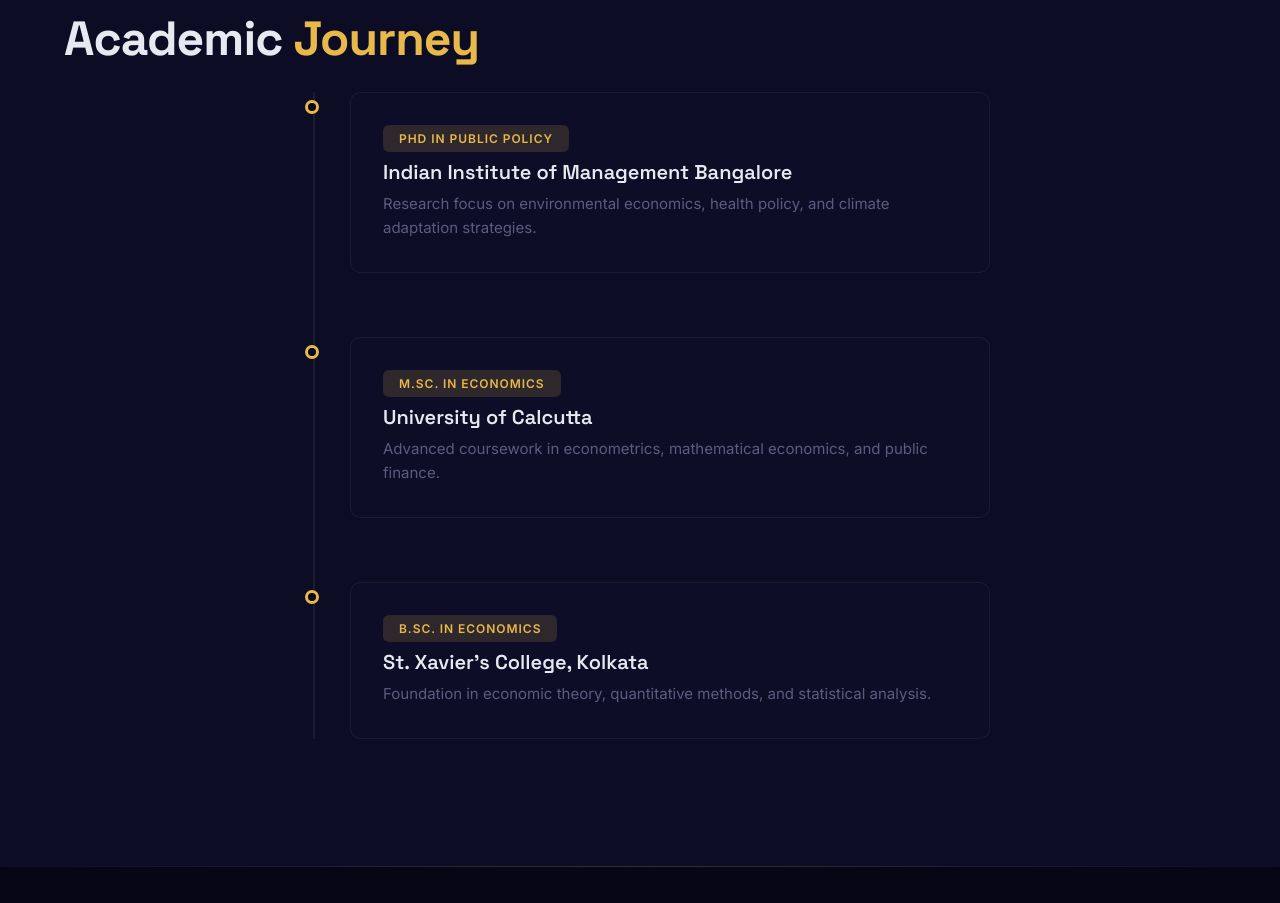
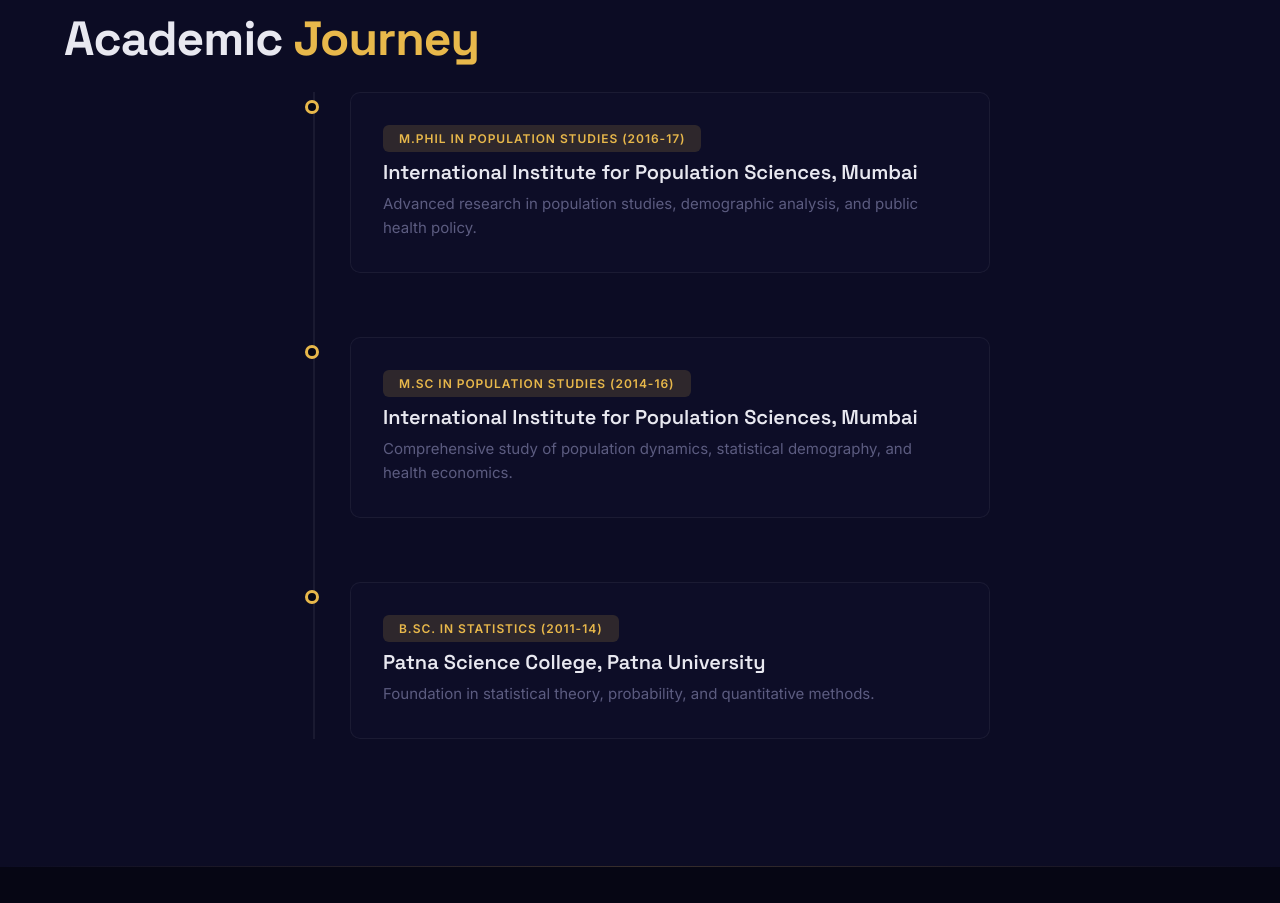
Before and after one commit to sunnyy05x/Soumya-Pal-Portfolio-, a website built with Vite: page index.html in a window 1280 px wide. Shown: the part 1840-2743 px from the top of the page. Built offline with nearby package versions, Linux system fonts and the light colour scheme; animation ran at ten frames a second.

Commit message:
Update education and stats

```diff
--- a/index.html
+++ b/index.html
@@ -123,11 +123,11 @@
                         <span class="stat-text">Citations</span>
                     </div>
                     <div class="stat-chip">
-                        <span class="stat-number" data-count="3">0</span>
+                        <span class="stat-number" data-count="1">0</span>
                         <span class="stat-text">H-Index</span>
                     </div>
                     <div class="stat-chip">
-                        <span class="stat-number" data-count="10">0</span><span class="stat-suffix">+</span>
+                        <span class="stat-number" data-count="3">0</span>
                         <span class="stat-text">Yrs Exp</span>
                     </div>
                 </div>
@@ -243,30 +243,27 @@
                 <div class="timeline-item anim-item">
                     <div class="timeline-dot"></div>
                     <div class="timeline-card">
-                        <span class="timeline-degree">PhD in Public Policy</span>
-                        <h3 class="timeline-institution">Indian Institute of Management Bangalore</h3>
-                        <p class="timeline-detail">Research focus on environmental economics, health policy, and
-                            climate adaptation strategies.</p>
+                        <span class="timeline-degree">M.Phil in Population Studies (2016-17)</span>
+                        <h3 class="timeline-institution">International Institute for Population Sciences, Mumbai</h3>
+                        <p class="timeline-detail">Advanced research in population studies, demographic analysis, and public health policy.</p>
                     </div>
                 </div>
 
                 <div class="timeline-item anim-item">
                     <div class="timeline-dot"></div>
                     <div class="timeline-card">
-                        <span class="timeline-degree">M.Sc. in Economics</span>
-                        <h3 class="timeline-institution">University of Calcutta</h3>
-                        <p class="timeline-detail">Advanced coursework in econometrics, mathematical economics, and
-                            public finance.</p>
+                        <span class="timeline-degree">M.Sc in Population Studies (2014-16)</span>
+                        <h3 class="timeline-institution">International Institute for Population Sciences, Mumbai</h3>
+                        <p class="timeline-detail">Comprehensive study of population dynamics, statistical demography, and health economics.</p>
                     </div>
                 </div>
 
                 <div class="timeline-item anim-item">
                     <div class="timeline-dot"></div>
                     <div class="timeline-card">
-                        <span class="timeline-degree">B.Sc. in Economics</span>
-                        <h3 class="timeline-institution">St. Xavier's College, Kolkata</h3>
-                        <p class="timeline-detail">Foundation in economic theory, quantitative methods, and
-                            statistical analysis.</p>
+                        <span class="timeline-degree">B.Sc. in Statistics (2011-14)</span>
+                        <h3 class="timeline-institution">Patna Science College, Patna University</h3>
+                        <p class="timeline-detail">Foundation in statistical theory, probability, and quantitative methods.</p>
                     </div>
                 </div>
             </div>
```
Also changed, not shown: dist/assets/index-BDJ4ymEa.js (added), dist/assets/index-OBmP_zID.css (added), dist/assets/soumya_pal-BZ4RSYhN.png (added), dist/index.html (added).
